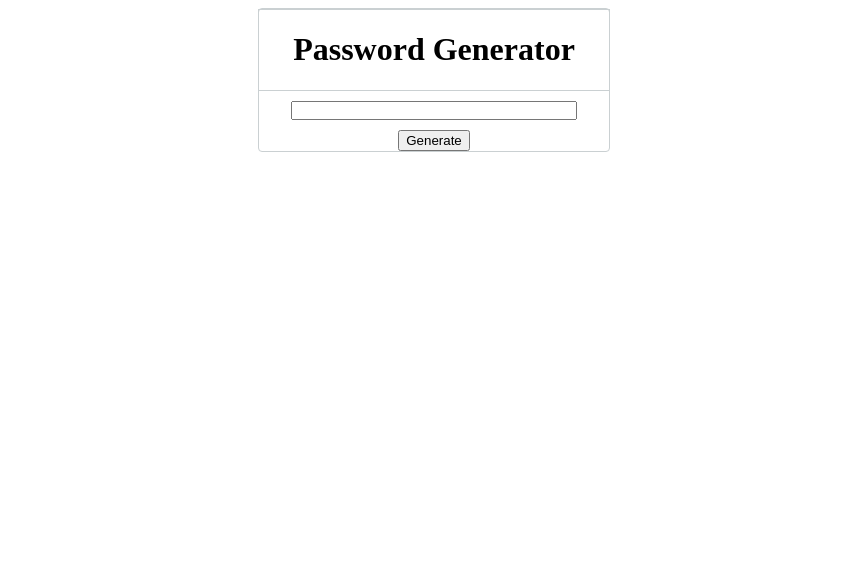
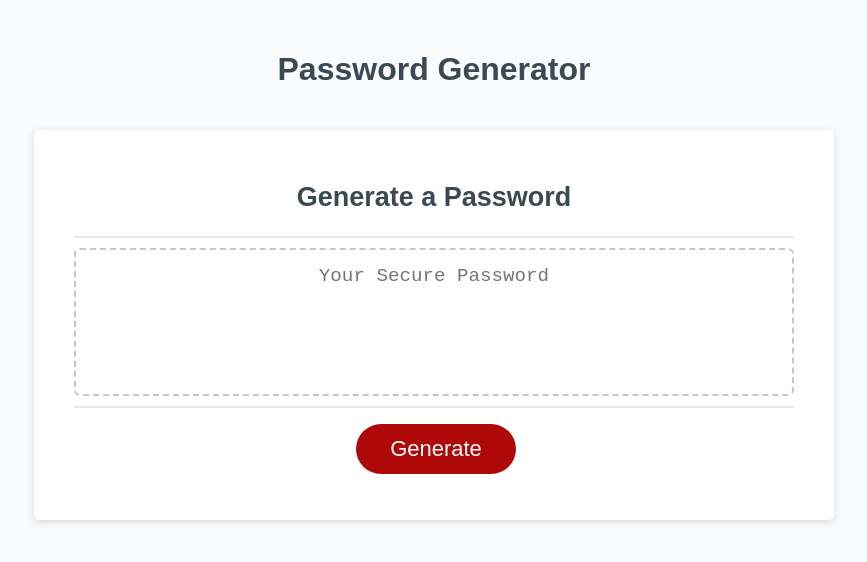
Before and after one commit to ryanraposo/password-generator, a plain HTML site: page index.html in a window 1280 px wide. Shown: the whole page, without its empty margins (206-1073 px from the left). Drawn offline with Linux system fonts and the light colour scheme.

Commit message:
add styling to match mockup

```diff
--- a/assets/css/style.css
+++ b/assets/css/style.css
@@ -1,33 +1,141 @@
-/* */
-
-.main {
-    display: flex;
-    justify-content: center;
-    align-items: center;
+*,
+*::before,
+*::after {
+  box-sizing: border-box;
 }
 
-.app {
-    display: flex;
-    flex-direction: column;
-    align-items: center;
-    justify-content: space-around;
-    border: 1px solid #CAD0D2;
-    border-radius: 4px;
-    min-width: 350px;
-    gap: 10px;
+html,
+body,
+.wrapper {
+  height: 100%;
+  margin: 0;
+  padding: 0;
 }
 
-.app-header {
-    display: flex;
-    flex-direction: column;
-    align-items: center;
-    width: 100%;
-    border: 1px solid #CAD0D2;
+body {
+  font-family: sans-serif;
+  background-color: #f9fbfd;
 }
 
-.app textarea {
-    width: 80%;
-    resize: none;
-    height: 1em;
-    overflow: hidden;
+.wrapper {
+  padding-top: 30px;
+  padding-left: 20px;
+  padding-right: 20px;
 }
+
+header {
+  text-align: center;
+  padding: 20px;
+  padding-top: 0px;
+  color: hsl(206, 17%, 28%);
+}
+
+.card {
+  background-color: hsl(0, 0%, 100%);
+  border-radius: 5px;
+  border-width: 1px;
+  box-shadow: rgba(0, 0, 0, 0.15) 0px 2px 8px 0px;
+  color: hsl(206, 17%, 28%);
+  font-size: 18px;
+  margin: 0 auto;
+  max-width: 800px;
+  padding: 30px 40px;
+}
+
+.card-header h2 {
+    text-align: center;
+}
+
+.card-header::after {
+  content: " ";
+  display: block;
+  width: 100%;
+  background: #e7e9eb;
+  height: 2px;
+}
+
+.card-body {
+  min-height: 100px;
+}
+
+.card-footer {
+  text-align: center;
+}
+
+.card-footer::before {
+  content: " ";
+  display: block;
+  width: 100%;
+  background: #e7e9eb;
+  height: 2px;
+}
+
+.card-footer::after {
+  content: " ";
+  display: block;
+  clear: both;
+}
+
+.btn {
+  border: none;
+  background-color: hsl(360, 91%, 36%);
+  border-radius: 25px;
+  box-shadow: rgba(0, 0, 0, 0.1) 0px 1px 6px 0px rgba(0, 0, 0, 0.2) 0px 1px 1px
+    0px;
+  color: hsl(0, 0%, 100%);
+  display: inline-block;
+  font-size: 22px;
+  line-height: 22px;
+  margin: 16px 16px 16px 20px;
+  padding: 14px 34px;
+  text-align: center;
+  cursor: pointer;
+}
+
+button[disabled] {
+  cursor: default;
+  background: #c0c7cf;
+}
+
+.float-right {
+  float: right;
+}
+
+#password {
+  -webkit-appearance: none;
+  -moz-appearance: none;
+  appearance: none;
+  border: none;
+  display: block;
+  width: 100%;
+  padding-top: 15px;
+  padding-left: 15px;
+  padding-right: 15px;
+  padding-bottom: 85px;
+  font-size: 1.2rem;
+  text-align: center;
+  margin-top: 10px;
+  margin-bottom: 10px;
+  border: 2px dashed #c0c7cf;
+  border-radius: 6px;
+  resize: none;
+  overflow: hidden;
+}
+
+@media (max-width: 690px) {
+  .btn {
+    font-size: 1rem;
+    margin: 16px 0px 0px 0px;
+    padding: 10px 15px;
+  }
+
+  #password {
+    font-size: 1rem;
+  }
+}
+
+@media (max-width: 500px) {
+  .btn {
+    font-size: 0.8rem;
+  }
+}
--- a/assets/js/script.js
+++ b/assets/js/script.js
@@ -1,5 +1,5 @@
-const passwordTextArea = document.getElementById('passwordTextArea')
-const generateButton = document.getElementById('generateButton')
+const passwordTextArea = document.getElementById('password')
+const generateButton = document.getElementById('generate')
 
 const LOWERCASE = "abcdefghijklmnopqrstuvwxyz";
 const UPPERCASE = "ABCDEFGHIJKLMNOPQRSTUVWXYZ";
@@ -43,7 +43,6 @@ function generatePassword(passwordLength, lowercaseCharacters, uppercaseCharacte
 
 }
 
-
 function onClickGenerateButton() {
 
     passwordTextArea.value = "";
--- a/index.html
+++ b/index.html
@@ -1,20 +1,32 @@
 <!DOCTYPE html>
 <html lang="en">
   <head>
-    <meta charset="UTF-8">
-    <meta name="viewport" content="width=device-width, initial-scale=1.0">
-    <meta http-equiv="X-UA-Compatible" content="ie=edge">
+    <meta charset="UTF-8" />
+    <meta name="viewport" content="width=device-width, initial-scale=1.0" />
+    <meta http-equiv="X-UA-Compatible" content="ie=edge" />
     <title>Password Generator</title>
-    <link rel="stylesheet" href="./assets/css/style.css">
+    <link rel="stylesheet" href="./assets/css/style.css" />
   </head>
   <body>
-    <div class="main">
-      <div class="app">
-        <div class="app-header">
-          <h1>Password Generator</h1>
+    <div class="wrapper">
+      <header>
+        <h1>Password Generator</h1>
+      </header>
+      <div class="card">
+        <div class="card-header">
+          <h2>Generate a Password</h2>
         </div>
-        <textarea id="passwordTextArea"></textarea>
-        <button id="generateButton" onclick="onClickGenerateButton()">Generate</button>
+        <div class="card-body">
+          <textarea
+            readonly
+            id="password"
+            placeholder="Your Secure Password"
+            aria-label="Generated Password"
+          ></textarea>
+        </div>
+        <div class="card-footer">
+          <button id="generateButton" onclick="onClickGenerateButton()" class="btn" >Generate</button>
+        </div>
       </div>
     </div>
     <script src="./assets/js/script.js"></script>
```
